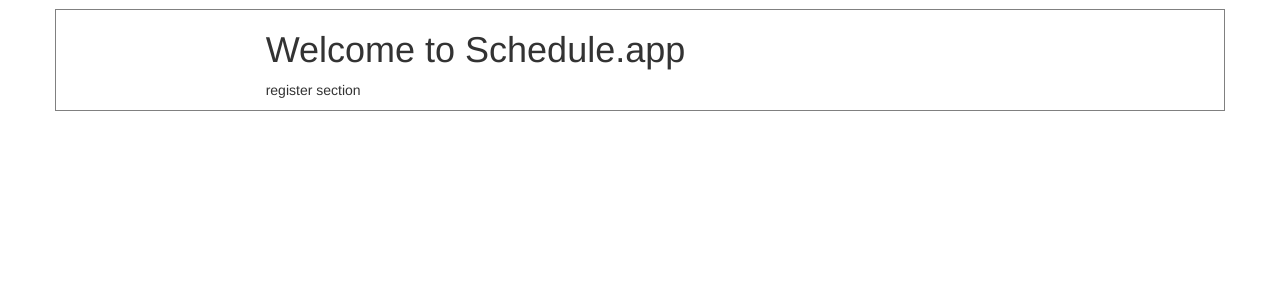
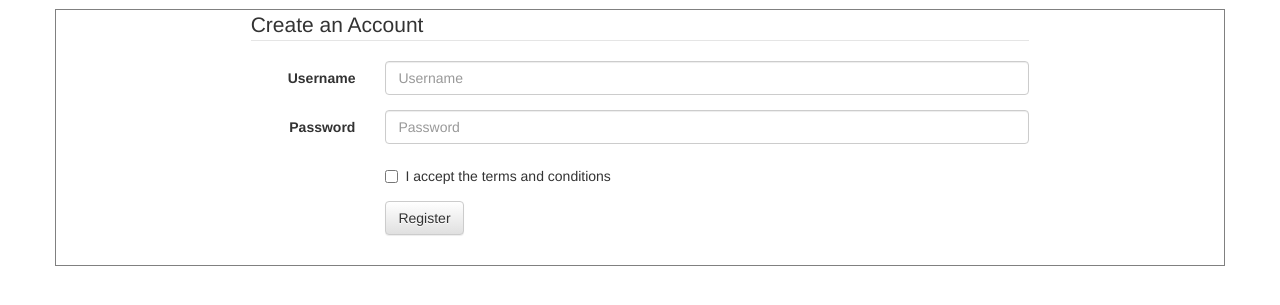
Before and after one commit to JulioMansilla/Schedules, a Flask app: page /register in a window 1280 px wide. Shown: the part 51-356 px from the top of the page. Run offline with Flask 2, Linux system fonts and the light colour scheme; some libraries are stand-ins or nearby versions.

Commit message:
Add simple registration form

```diff
--- a/templates/register.html
+++ b/templates/register.html
@@ -1,11 +1,41 @@
 {% extends "layout.html" %}
 {% block content %}
-  <div class="row">
-    <div class="col-md-8 col-md-offset-2">
-      <h1> Welcome to Schedule.app </h1>
-      <div class="">
-        <p>register section</p>
+<div class="row" id="login">
+  <div class="col-xs-8 col-xs-offset-2">
+
+    <form class="form-horizontal" action="" method="POST">
+      <fieldset class="form-group red">
+        <legend>Create an Account</legend>
+      <div class="form-group">
+        <label for="username" class="col-sm-2 control-label">Username</label>
+        <div class="col-sm-10">
+          <input type="email" class="form-control" id="username" placeholder="Username">
+        </div>
       </div>
-    </div>
+      <div class="form-group">
+        <label for="password" class="col-sm-2 control-label">Password</label>
+        <div class="col-sm-10">
+          <input type="password" class="form-control" id="password" placeholder="Password">
+        </div>
+      </div>
+      <div class="form-group">
+        <div class="col-sm-offset-2 col-sm-10">
+          <div class="checkbox">
+            <label>
+              <input type="checkbox"> I accept the terms and conditions
+            </label>
+          </div>
+        </div>
+      </div>
+      <div class="form-group">
+        <div class="col-sm-offset-2 col-sm-10">
+          <button type="submit" class="btn btn-default">Register</button>
+        </div>
+      </div>
+      </fieldset>
+    </form>
+
   </div>
+</div>
+
 {% endblock content %}
```
